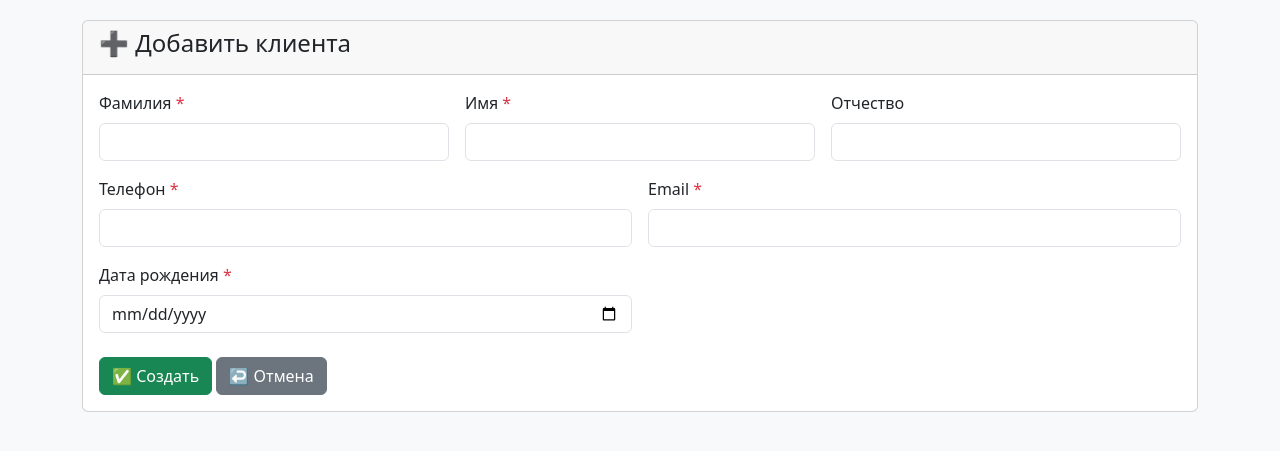
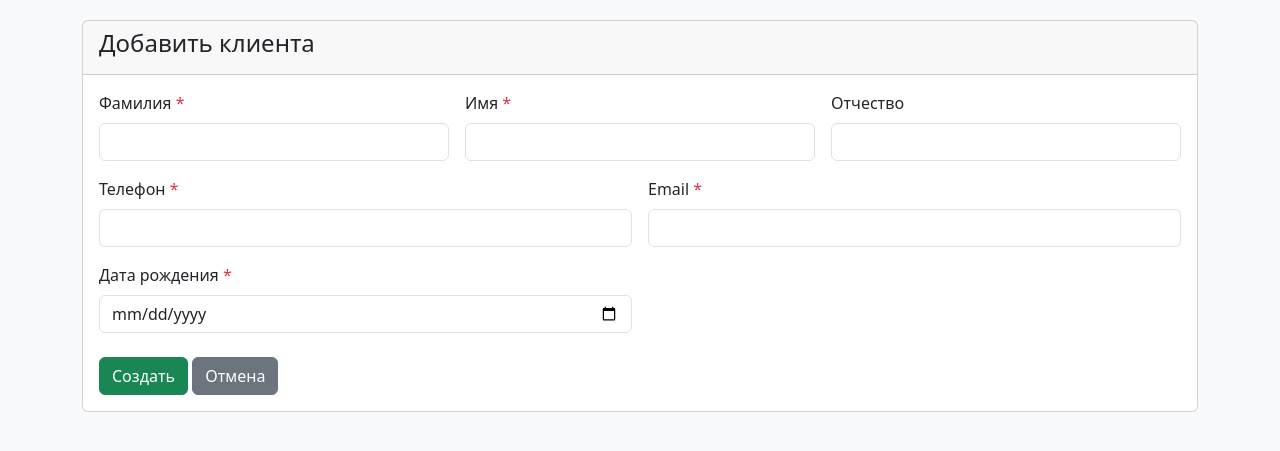
Before and after one commit to wwwrwrwr/online-booking-db-variant-1, a PHP site: page /?entity=client&action=create in a window 1280 px wide. Shown: the top 451 px of the page. Run offline with PHP 8.4, Linux system fonts and the light colour scheme.

Commit message:
Update form.php

```diff
--- a/views/client/form.php
+++ b/views/client/form.php
@@ -4,11 +4,12 @@
 ?>
 <div class="card">
     <div class="card-header">
-        <h4><?= $isEdit ? '✏️ Редактировать' : '➕ Добавить' ?> клиента</h4>
+        <h4><?= $isEdit ? 'Редактировать' : 'Добавить' ?> клиента</h4>
     </div>
     <div class="card-body">
         <form method="post" novalidate>
-            <input type="hidden" name="csrf_token" value="<?= generateCsrfToken() ?>">
+            <input type="hidden" name="csrf_token"
+       value="<?= htmlspecialchars($_SESSION['csrf_token'] ?? '') ?>">
 
             <div class="row g-3">
                 <div class="col-md-4">
@@ -62,8 +63,8 @@
             </div>
 
             <div class="mt-4">
-                <button type="submit" class="btn btn-success"><?= $isEdit ? '💾 Сохранить' : '✅ Создать' ?></button>
-                <a href="?entity=<?= $entity ?>&action=list" class="btn btn-secondary">↩️ Отмена</a>
+                <button type="submit" class="btn btn-success"><?= $isEdit ? 'Сохранить' : 'Создать' ?></button>
+                <a href="?entity=<?= $entity ?>&action=list" class="btn btn-secondary">Отмена</a>
             </div>
         </form>
     </div>
```
